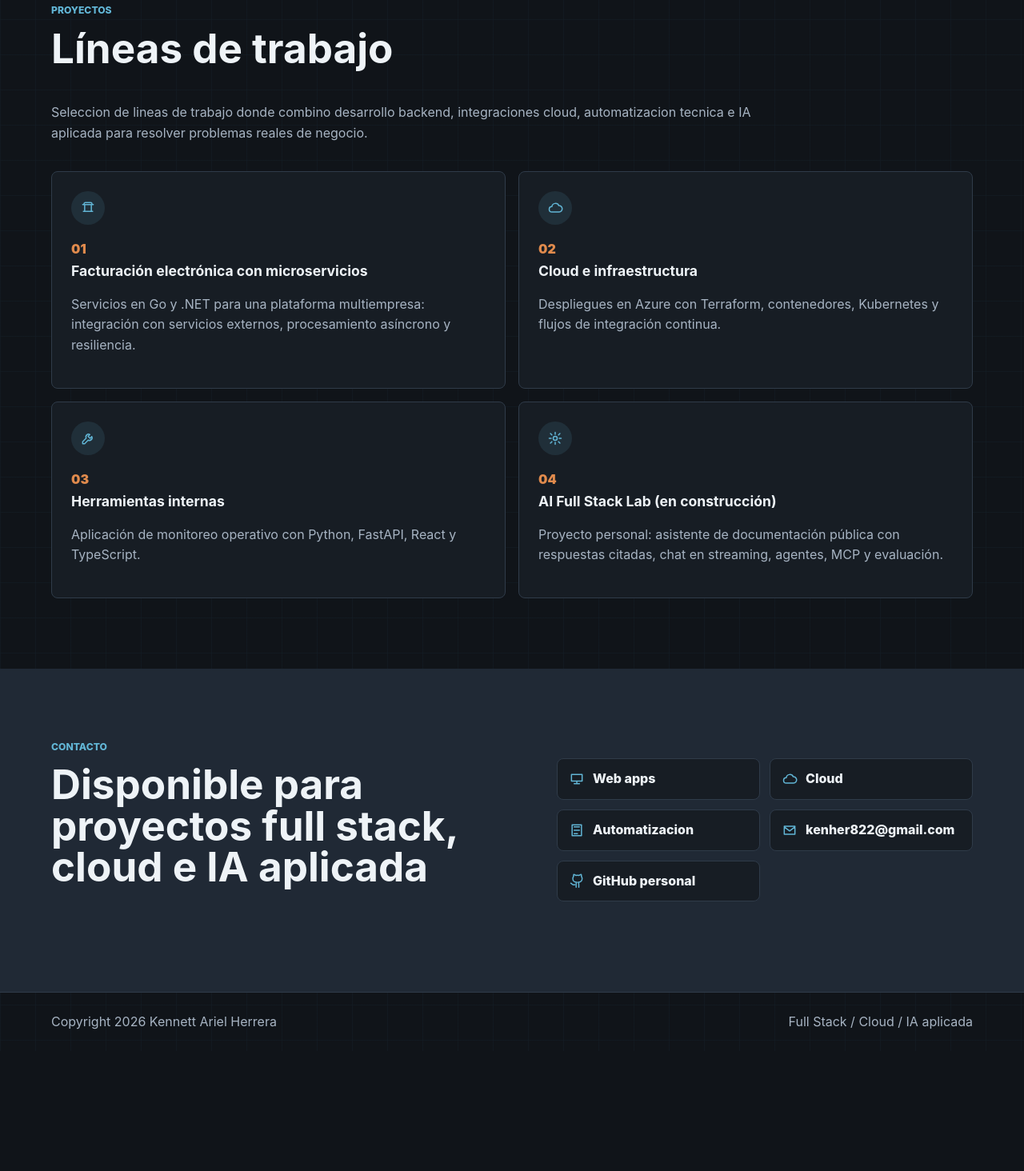
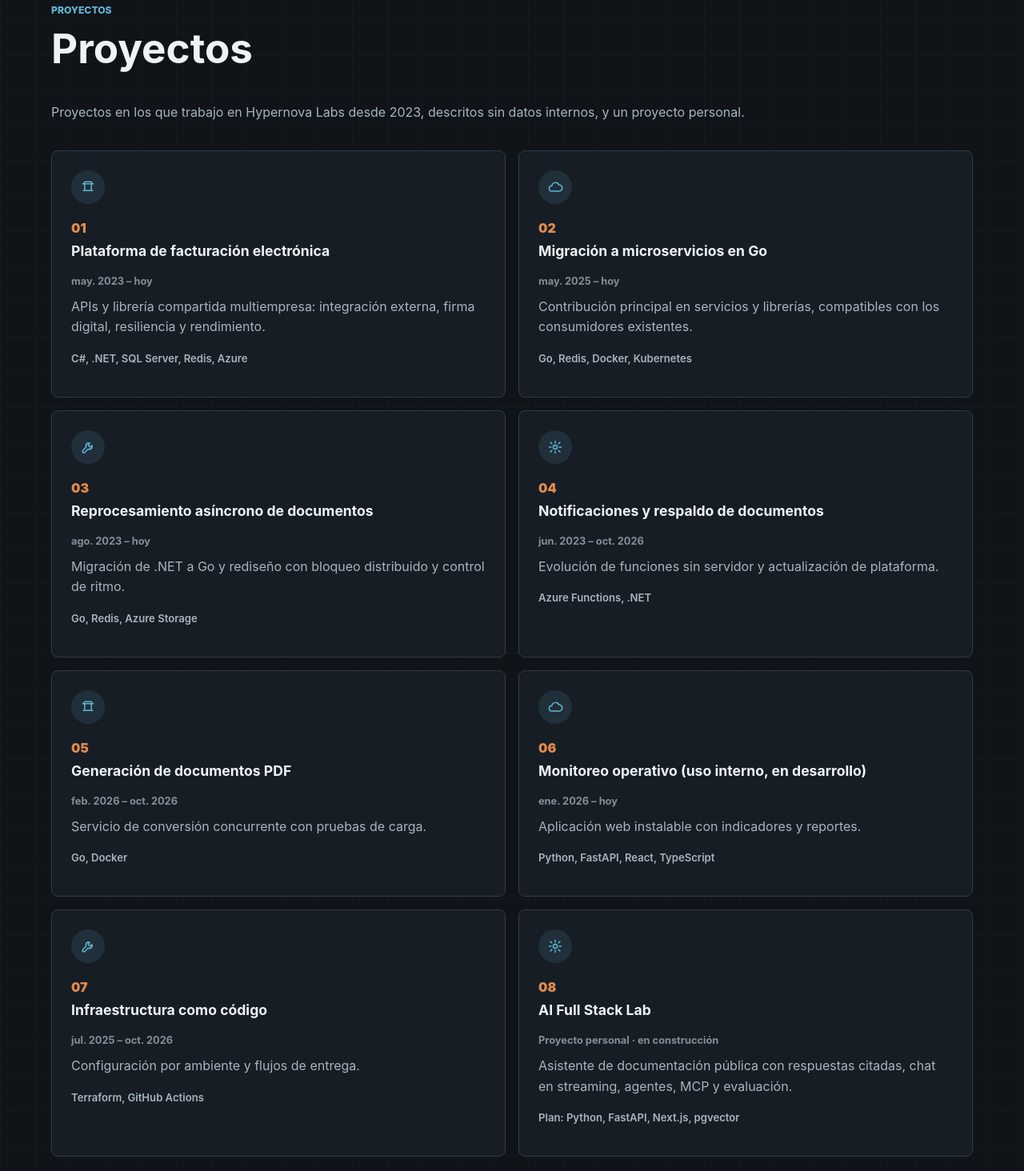
Before and after one commit to kenher822/kenher822.github.io, a plain HTML site: page index.html in a window 1280 px wide. Shown: the part 5476-6940 px from the top of the page at 80% size. Before the commit the page ends 6790 px from the top, so only its background shows below. Drawn offline with Linux system fonts and the light colour scheme.

Commit message:
feat: list projects with dates and technologies

```diff
--- a/css/styles.css
+++ b/css/styles.css
@@ -982,3 +982,16 @@ h3 {
     flex-direction: column;
   }
 }
+
+.project-card .project-date {
+  margin: 0 0 8px;
+  font-size: 0.8rem;
+  font-weight: 700;
+  opacity: 0.75;
+}
+
+.project-card .project-tech {
+  margin-top: 12px;
+  font-size: 0.82rem;
+  font-weight: 600;
+}
--- a/index.html
+++ b/index.html
@@ -395,10 +395,9 @@
       <section id="proyectos" class="section">
         <div class="section-heading">
           <p class="section-kicker">Proyectos</p>
-          <h2>Líneas de trabajo</h2>
+          <h2>Proyectos</h2>
         <p>
-            Seleccion de lineas de trabajo donde combino desarrollo backend, integraciones cloud,
-            automatizacion tecnica e IA aplicada para resolver problemas reales de negocio.
+          Proyectos en los que trabajo en Hypernova Labs desde 2023, descritos sin datos internos, y un proyecto personal.
         </p>
         </div>
         <div class="project-grid">
@@ -407,32 +406,80 @@
               <svg viewBox="0 0 24 24" aria-hidden="true"><path d="M4 7h16M7 7v10m10-10v10M5 17h14M8 4h8a2 2 0 0 1 2 2v1H6V6a2 2 0 0 1 2-2Z" /></svg>
             </span>
           <span class="project-number">01</span>
-            <h3>Facturación electrónica con microservicios</h3>
-          <p>Servicios en Go y .NET para una plataforma multiempresa: integración con servicios externos, procesamiento asíncrono y resiliencia.</p>
+          <h3>Plataforma de facturación electrónica</h3>
+          <p class="project-date">may. 2023 – hoy</p>
+          <p>APIs y librería compartida multiempresa: integración externa, firma digital, resiliencia y rendimiento.</p>
+          <p class="project-tech">C#, .NET, SQL Server, Redis, Azure</p>
         </article>
         <article class="project-card reveal">
           <span class="project-icon">
               <svg viewBox="0 0 24 24" aria-hidden="true"><path d="M7 18a4 4 0 0 1 0-8 5.5 5.5 0 0 1 10.5-1.5A4.7 4.7 0 0 1 18 18H7Z" /></svg>
             </span>
           <span class="project-number">02</span>
-            <h3>Cloud e infraestructura</h3>
-          <p>Despliegues en Azure con Terraform, contenedores, Kubernetes y flujos de integración continua.</p>
+          <h3>Migración a microservicios en Go</h3>
+          <p class="project-date">may. 2025 – hoy</p>
+          <p>Contribución principal en servicios y librerías, compatibles con los consumidores existentes.</p>
+          <p class="project-tech">Go, Redis, Docker, Kubernetes</p>
         </article>
         <article class="project-card reveal">
           <span class="project-icon">
               <svg viewBox="0 0 24 24" aria-hidden="true"><path d="M14.7 6.3a4 4 0 0 0-5.4 5.4L4 17v3h3l5.3-5.3a4 4 0 0 0 5.4-5.4l-2.6 2.6-3-3 2.6-2.6Z" /></svg>
             </span>
           <span class="project-number">03</span>
-            <h3>Herramientas internas</h3>
-          <p>Aplicación de monitoreo operativo con Python, FastAPI, React y TypeScript.</p>
+          <h3>Reprocesamiento asíncrono de documentos</h3>
+          <p class="project-date">ago. 2023 – hoy</p>
+          <p>Migración de .NET a Go y rediseño con bloqueo distribuido y control de ritmo.</p>
+          <p class="project-tech">Go, Redis, Azure Storage</p>
         </article>
         <article class="project-card reveal">
           <span class="project-icon">
               <svg viewBox="0 0 24 24" aria-hidden="true"><path d="M12 3v3m0 12v3M4.9 4.9 7 7m10 10 2.1 2.1M3 12h3m12 0h3M4.9 19.1 7 17m10-10 2.1-2.1M9 12a3 3 0 1 0 6 0 3 3 0 0 0-6 0Z" /></svg>
             </span>
           <span class="project-number">04</span>
-            <h3>AI Full Stack Lab (en construcción)</h3>
-          <p>Proyecto personal: asistente de documentación pública con respuestas citadas, chat en streaming, agentes, MCP y evaluación.</p>
+          <h3>Notificaciones y respaldo de documentos</h3>
+          <p class="project-date">jun. 2023 – oct. 2026</p>
+          <p>Evolución de funciones sin servidor y actualización de plataforma.</p>
+          <p class="project-tech">Azure Functions, .NET</p>
+        </article>
+        <article class="project-card reveal">
+          <span class="project-icon">
+              <svg viewBox="0 0 24 24" aria-hidden="true"><path d="M4 7h16M7 7v10m10-10v10M5 17h14M8 4h8a2 2 0 0 1 2 2v1H6V6a2 2 0 0 1 2-2Z" /></svg>
+            </span>
+          <span class="project-number">05</span>
+          <h3>Generación de documentos PDF</h3>
+          <p class="project-date">feb. 2026 – oct. 2026</p>
+          <p>Servicio de conversión concurrente con pruebas de carga.</p>
+          <p class="project-tech">Go, Docker</p>
+        </article>
+        <article class="project-card reveal">
+          <span class="project-icon">
+              <svg viewBox="0 0 24 24" aria-hidden="true"><path d="M7 18a4 4 0 0 1 0-8 5.5 5.5 0 0 1 10.5-1.5A4.7 4.7 0 0 1 18 18H7Z" /></svg>
+            </span>
+          <span class="project-number">06</span>
+          <h3>Monitoreo operativo (uso interno, en desarrollo)</h3>
+          <p class="project-date">ene. 2026 – hoy</p>
+          <p>Aplicación web instalable con indicadores y reportes.</p>
+          <p class="project-tech">Python, FastAPI, React, TypeScript</p>
+        </article>
+        <article class="project-card reveal">
+          <span class="project-icon">
+              <svg viewBox="0 0 24 24" aria-hidden="true"><path d="M14.7 6.3a4 4 0 0 0-5.4 5.4L4 17v3h3l5.3-5.3a4 4 0 0 0 5.4-5.4l-2.6 2.6-3-3 2.6-2.6Z" /></svg>
+            </span>
+          <span class="project-number">07</span>
+          <h3>Infraestructura como código</h3>
+          <p class="project-date">jul. 2025 – oct. 2026</p>
+          <p>Configuración por ambiente y flujos de entrega.</p>
+          <p class="project-tech">Terraform, GitHub Actions</p>
+        </article>
+        <article class="project-card reveal">
+          <span class="project-icon">
+              <svg viewBox="0 0 24 24" aria-hidden="true"><path d="M12 3v3m0 12v3M4.9 4.9 7 7m10 10 2.1 2.1M3 12h3m12 0h3M4.9 19.1 7 17m10-10 2.1-2.1M9 12a3 3 0 1 0 6 0 3 3 0 0 0-6 0Z" /></svg>
+            </span>
+          <span class="project-number">08</span>
+          <h3>AI Full Stack Lab</h3>
+          <p class="project-date">Proyecto personal · en construcción</p>
+          <p>Asistente de documentación pública con respuestas citadas, chat en streaming, agentes, MCP y evaluación.</p>
+          <p class="project-tech">Plan: Python, FastAPI, Next.js, pgvector</p>
         </article>
         </div>
       </section>
```
Lines whose indentation alone changed are shown as unchanged.
